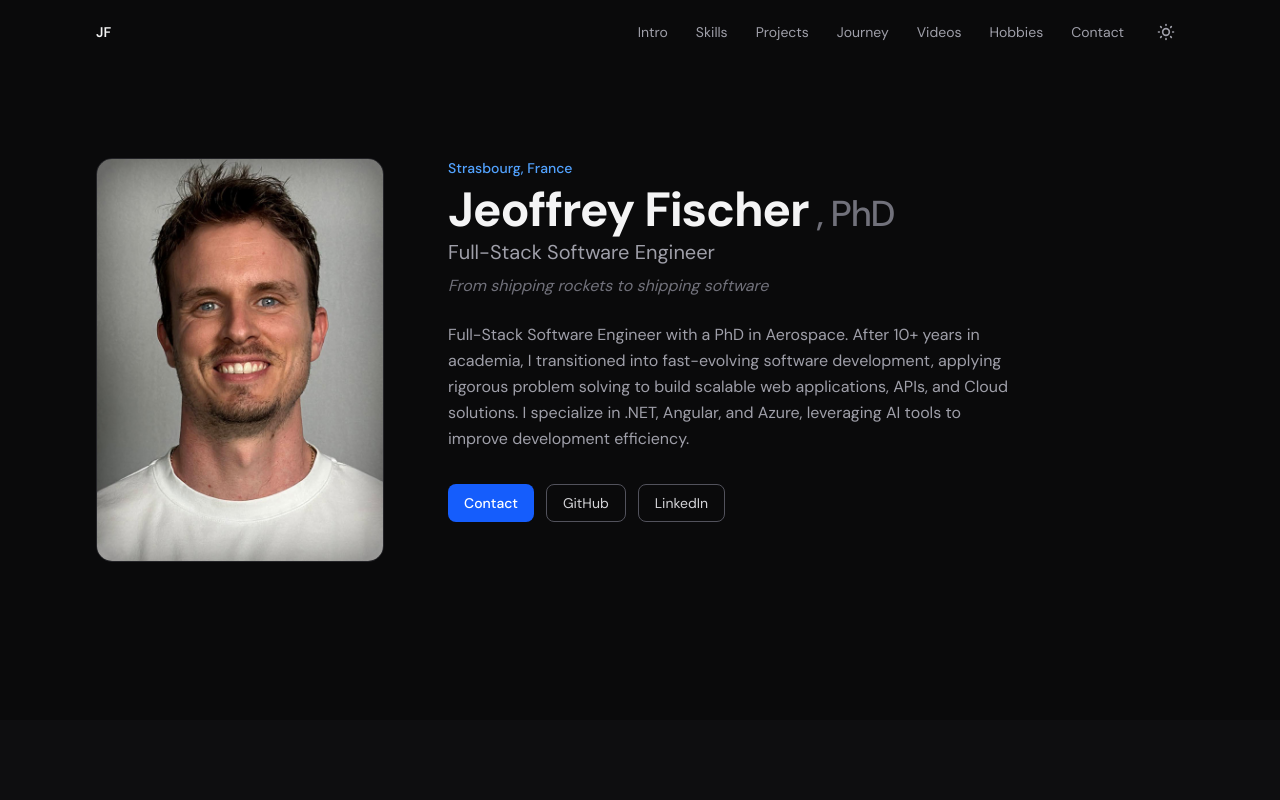
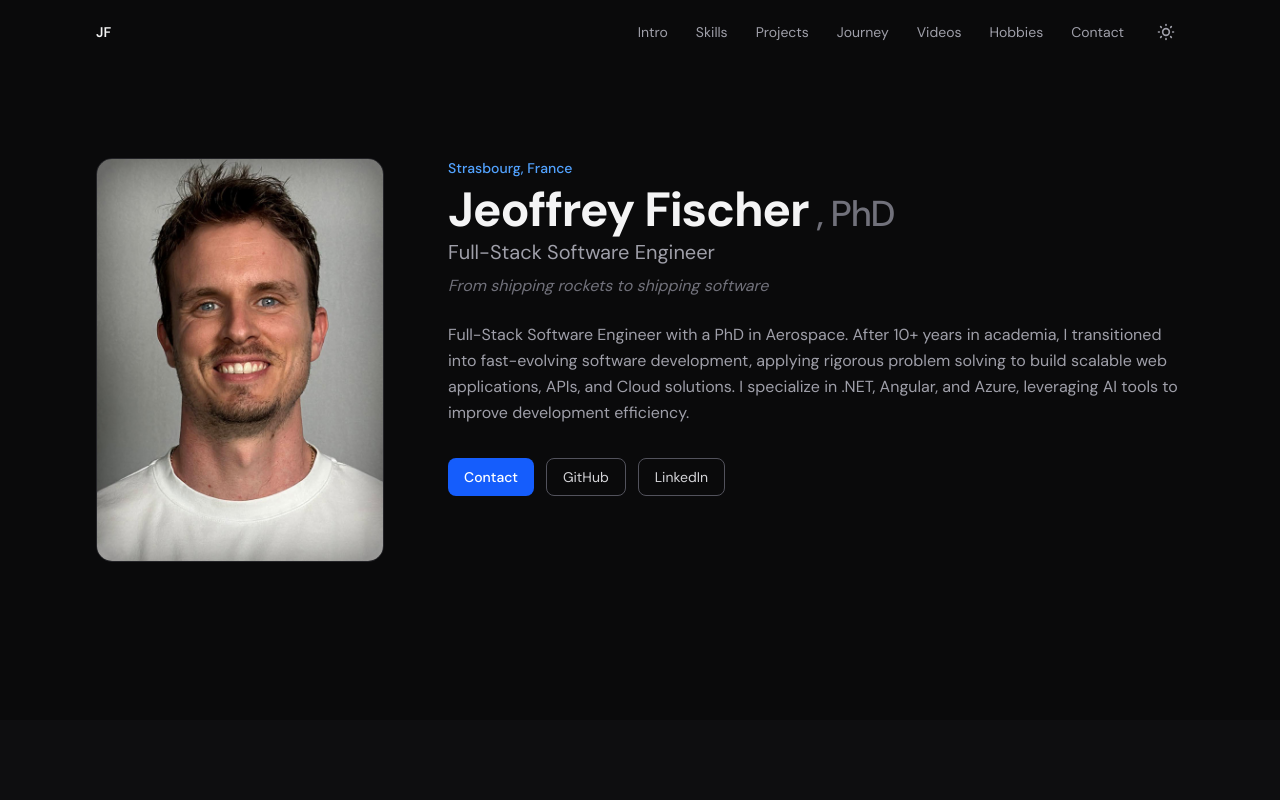
Before and after one commit to jeoffreyfischer/my-pro-resume, a React (Vite) app: page / in a window 1280 px wide. Shown: the top 800 px of the page. Built offline with nearby package versions, Linux system fonts and the light colour scheme.

Commit message:
intro responsive

```diff
--- a/src/components/sections/Intro.tsx
+++ b/src/components/sections/Intro.tsx
@@ -66,7 +66,7 @@ export function Intro() {
               whileInView={{ opacity: 1, y: 0 }}
               viewport={{ once: true }}
               transition={{ delay: 0.2 }}
-              className="mt-6 text-zinc-600 dark:text-zinc-400 leading-relaxed max-w-xl"
+              className="mt-6 text-zinc-600 dark:text-zinc-400 leading-relaxed"
             >
               {site.summary}
             </motion.p>
```
